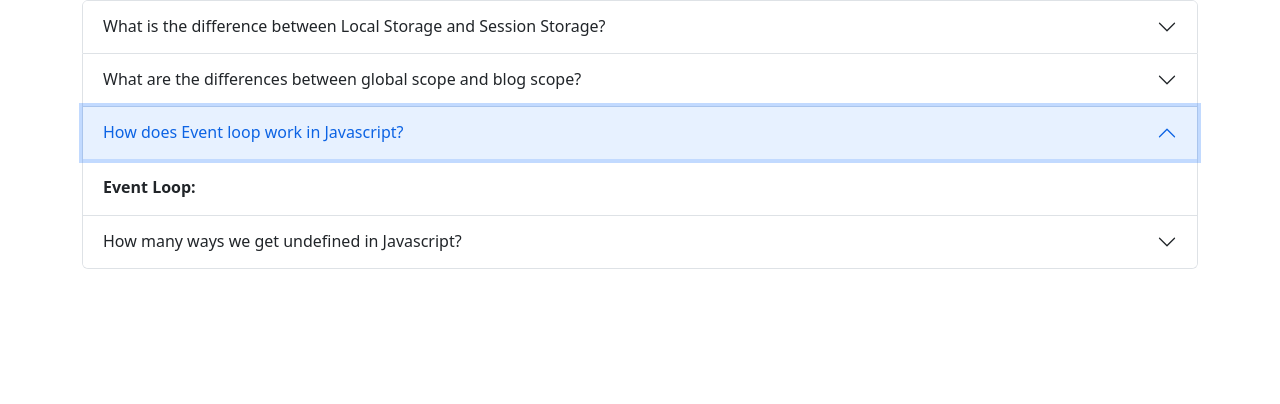
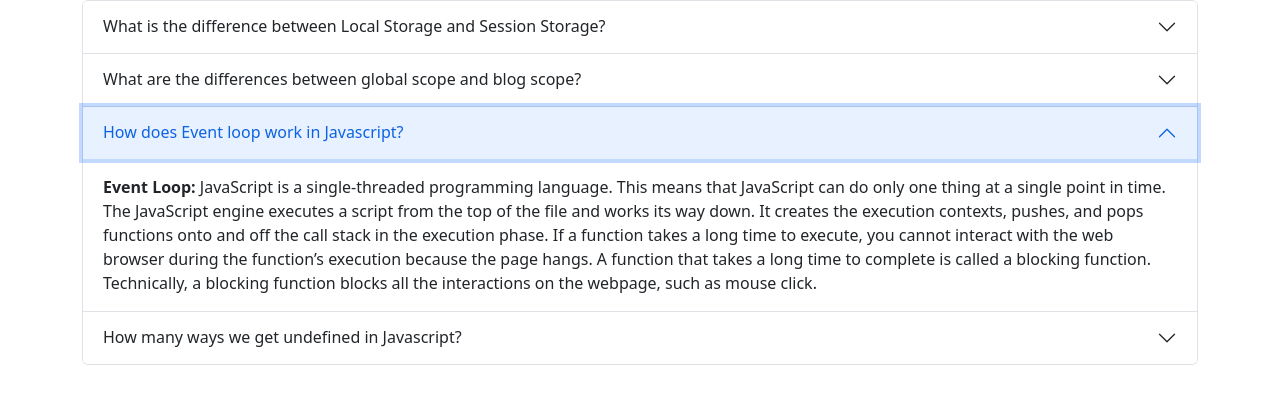
Before and after one commit to TajbeerAhamed/debugging-assignment, a plain HTML site: page blog.html in a window 1280 px wide. Both pictures are taken after a click on the button "How does Event loop work in Javascript?". Drawn offline with nearby package versions, Linux system fonts and the light colour scheme.

Commit message:
third ans added

```diff
--- a/blog.html
+++ b/blog.html
@@ -40,7 +40,13 @@
           </h2>
           <div id="collapseThree" class="accordion-collapse collapse" aria-labelledby="headingThree" data-bs-parent="#accordionExample">
             <div class="accordion-body">
-              <strong>Event Loop:</strong>
+              <strong>Event Loop: </strong> JavaScript is a single-threaded programming language. This means that JavaScript can do only one thing at a single point in time.
+
+                The JavaScript engine executes a script from the top of the file and works its way down. It creates the execution contexts, pushes, and pops functions onto and off the call stack in the execution phase.
+
+                If a function takes a long time to execute, you cannot interact with the web browser during the function’s execution because the page hangs.
+
+                A function that takes a long time to complete is called a blocking function. Technically, a blocking function blocks all the interactions on the webpage, such as mouse click.
             </div>
           </div>
         </div>
```
